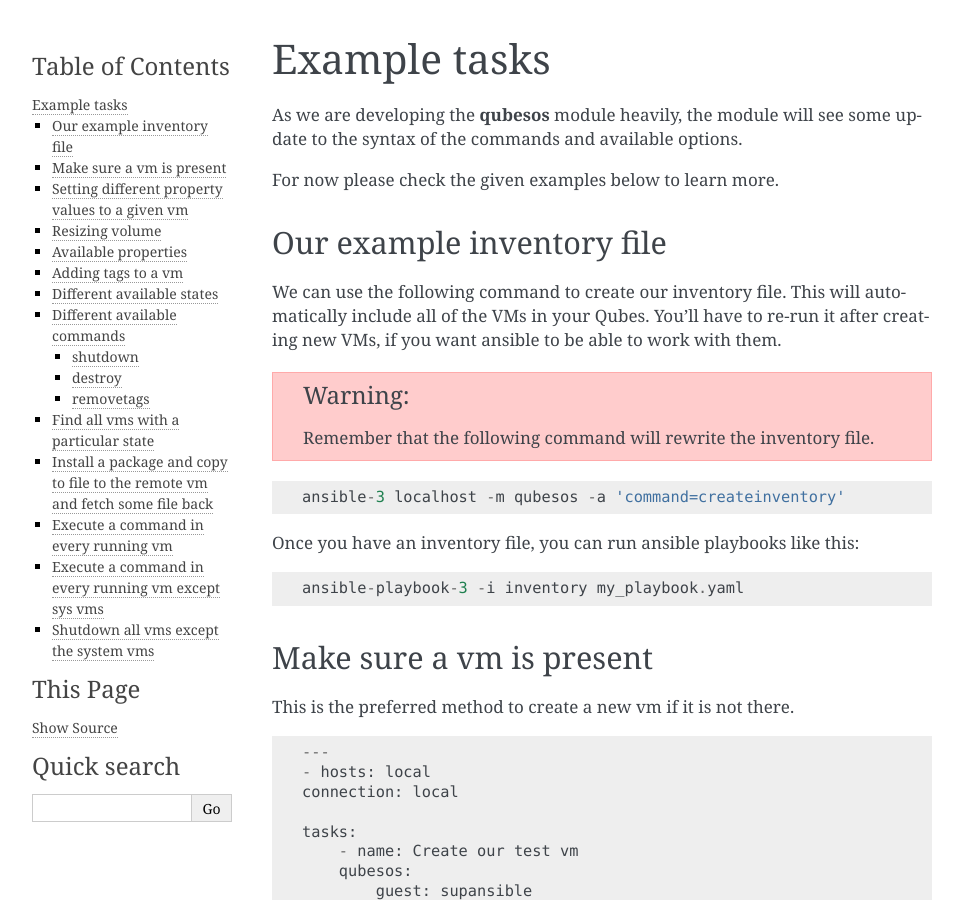
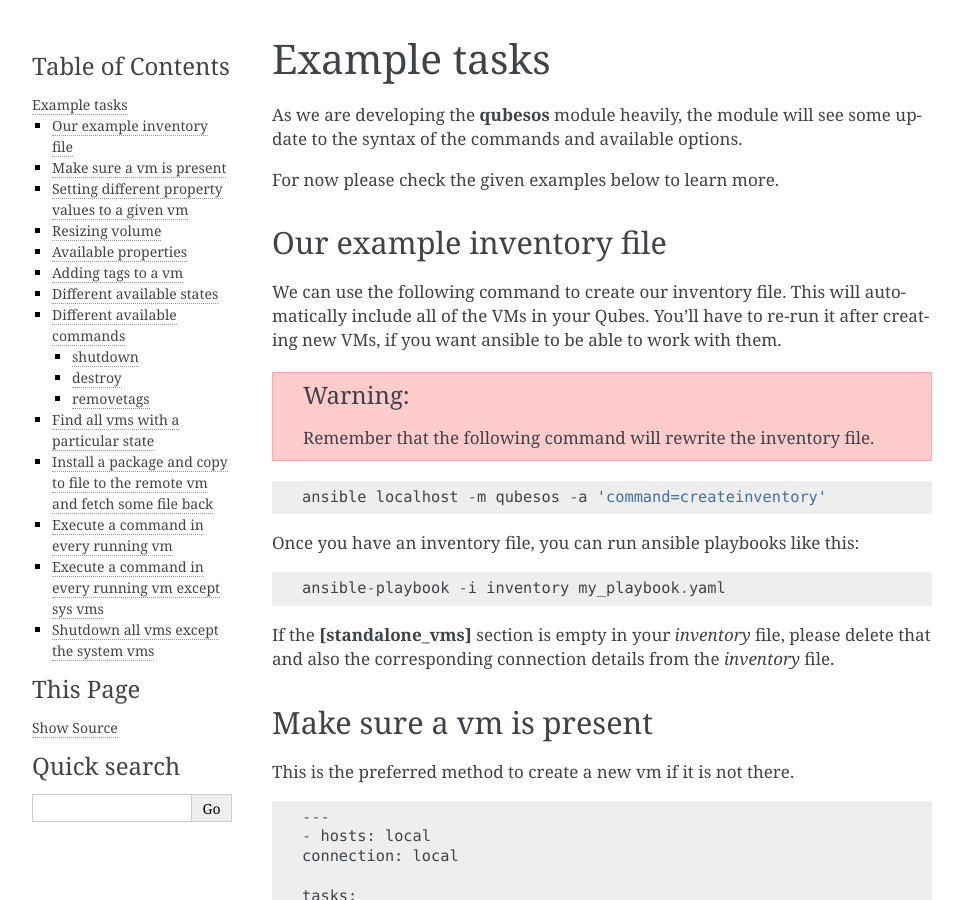
Before and after one commit to kushaldas/qubes_ansible, a Sphinx documentation site: the page built from docs/examples.rst, in a window 1280 px wide and 900 px high. Shown: the whole window, without its empty margins (148-1111 px from the left). Built offline with Sphinx 7.4.7, drawn with Linux system fonts in a browser that asks for light colours.

Commit message:
Updates docs

```diff
--- a/docs/examples.rst
+++ b/docs/examples.rst
@@ -19,14 +19,17 @@
 
 ::
 
-    ansible-3 localhost -m qubesos -a 'command=createinventory'
+    ansible localhost -m qubesos -a 'command=createinventory'
 
 Once you have an inventory file, you can run ansible playbooks like this:
 
 ::
 
-    ansible-playbook-3 -i inventory my_playbook.yaml
+    ansible-playbook -i inventory my_playbook.yaml
 
+
+If the **[standalone_vms]** section is empty in your `inventory` file, please delete that
+and also the corresponding connection details from the `inventory` file.
 
 Make sure a vm is present
 -------------------------
```
Also changed, not shown: docs/install.rst (+8 -0 lines).
